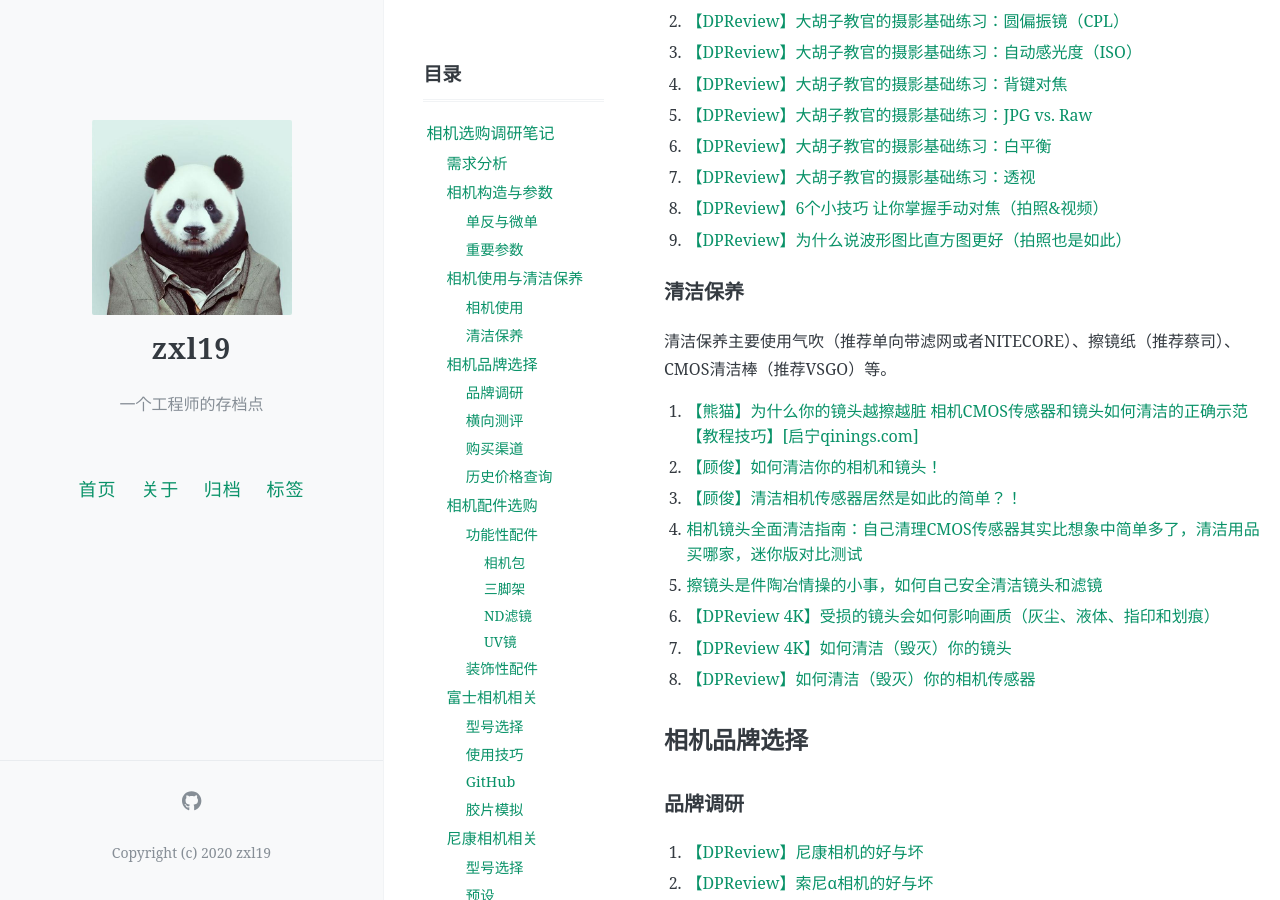
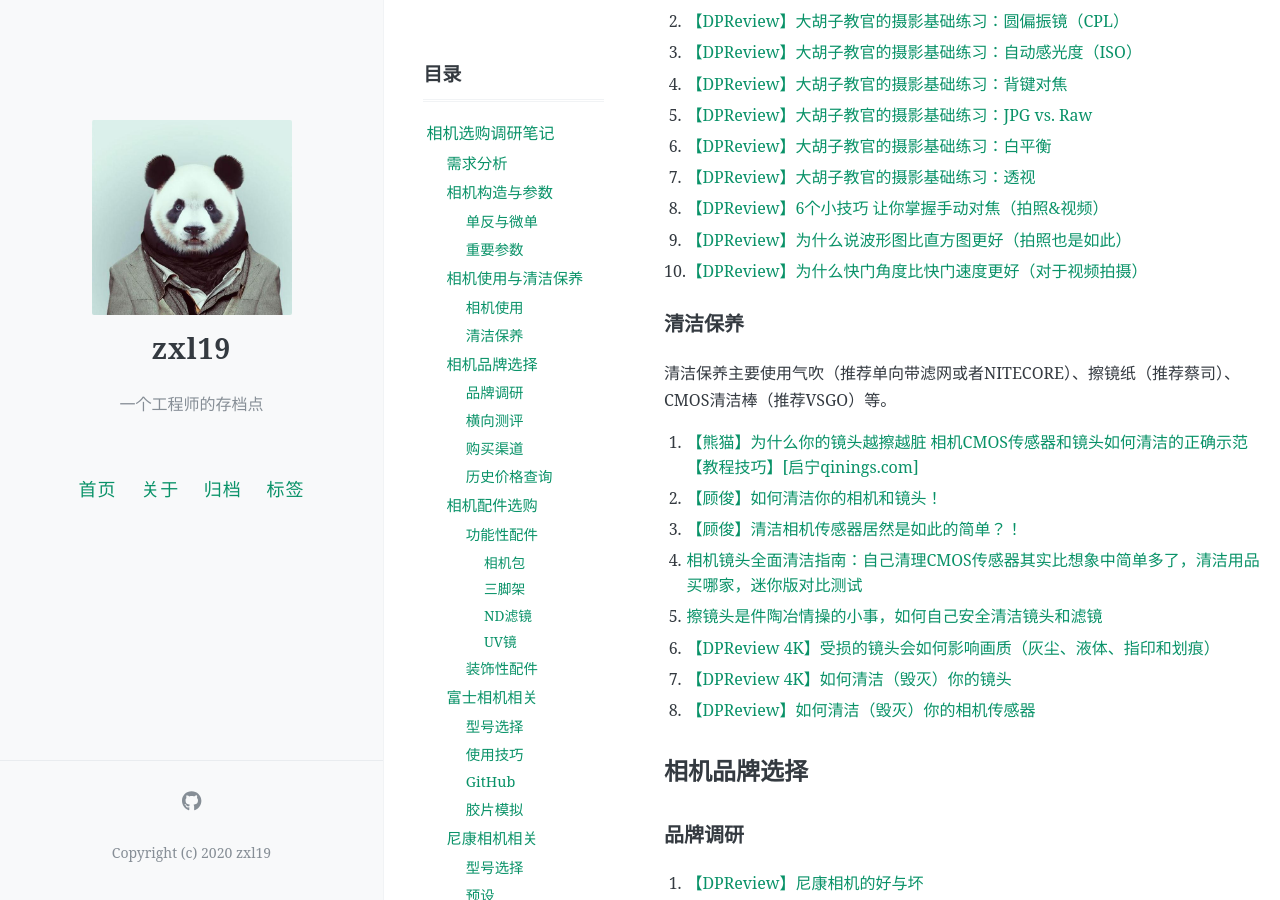
Before and after one commit to zxl19/zxl19.github.io, a Jekyll site: the page built from _posts/2021-10-29-camera-note.md, in a window 1280 px wide and 900 px high, scrolled down 1379 px. Built offline with Jekyll 4.4.1, drawn with Linux system fonts in a browser that asks for light colours; comment, search, counter and statistics services are not loaded.

Commit message:
Update 2021-10-29-camera-note.md

```diff
--- a/_posts/2021-10-29-camera-note.md
+++ b/_posts/2021-10-29-camera-note.md
@@ -65,6 +65,7 @@ pinned: false
 7. [【DPReview】大胡子教官的摄影基础练习：透视](https://www.bilibili.com/video/BV1uP4y1d75s)
 8. [【DPReview】6个小技巧 让你掌握手动对焦（拍照&视频）](https://www.bilibili.com/video/BV1WL4y1V7CQ)
 9. [【DPReview】为什么说波形图比直方图更好（拍照也是如此）](https://www.bilibili.com/video/BV1gr4y1b7nB)
+10. [【DPReview】为什么快门角度比快门速度更好（对于视频拍摄）](https://www.bilibili.com/video/BV1pt4y1H7sW)
 
 ### 清洁保养
 
```
